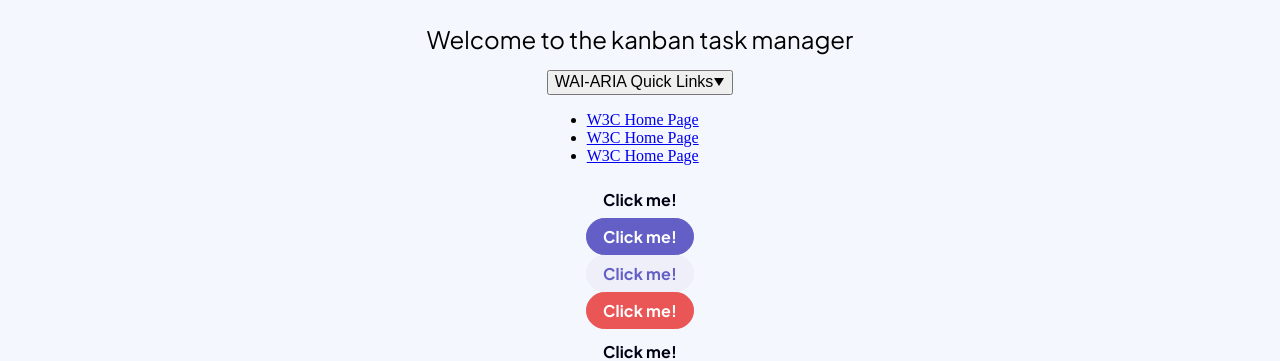
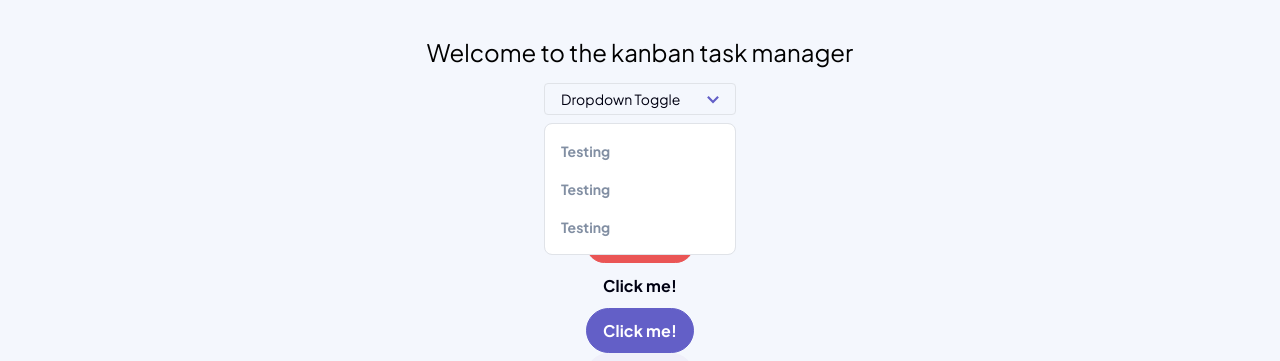
Before and after one commit to Joelynn94/task-manager, a Next.js app: page / in a window 1280 px wide. Shown: the part 388-749 px from the top of the page. Built offline with nearby package versions, Linux system fonts and the light colour scheme; no server answers; the database is empty.

Commit message:
wip: building out the dropdown components

```diff
--- a/components/Dropdown.tsx
+++ b/components/Dropdown.tsx
@@ -2,6 +2,7 @@ import React, { useRef } from "react";
 import DropdownToggle from "./DropdownToggle";
 import DropdownItem from "./DropdownItem";
 import DropdownMenu from "./DropdownMenu";
+import dropdownStyles from "../styles/Dropdown.module.scss";
 
 /**************************************************************************
  * TYPE DEFINITIONS
@@ -42,12 +43,12 @@ type ItemsPropsWeControl =
 
 const Dropdown = ({ ...props }) => {
   return (
-    <div className="menu-button-links">
+    <div className={dropdownStyles.container}>
       <DropdownToggle />
       <DropdownMenu>
-        <DropdownItem />
-        <DropdownItem />
-        <DropdownItem />
+        <DropdownItem itemText="Testing" href="https://google.com" />
+        <DropdownItem itemText="Testing" />
+        <DropdownItem itemText="Testing" />
       </DropdownMenu>
     </div>
   );
--- a/components/DropdownItem.tsx
+++ b/components/DropdownItem.tsx
@@ -1,4 +1,5 @@
 import React, { useRef } from "react";
+import dropdownStyles from "../styles/Dropdown.module.scss";
 
 /**************************************************************************
  * TYPE DEFINITIONS
@@ -21,12 +22,23 @@ type DropdownMenuType = React.ComponentProps<"li"> & {
    * Highlight the menu item as active.
    */
   active?: boolean;
-  // "aria-disabled"?: boolean | "true" | "false";
+  "aria-disabled"?: boolean | "true" | "false";
+  /**
+   * Indicates that its element can be focused
+   */
+  tabIndex?: number;
+  /**
+   * HTML `href` attribute corresponding to `a.href`.
+   */
+  href?: string;
+  /**
+   * Text to use for the link.
+   */
+  itemText: string;
   onClick?: React.MouseEventHandler;
-  children?: React.ReactElement | ((props: ChildType) => React.ReactNode);
 };
 
-type ChildType = {
+type ChildType = React.ComponentProps<"a"> & {
   /**
    * Role for child element should be "menuitem"
    */
@@ -39,29 +51,53 @@ type ChildType = {
    * HTML `href` attribute corresponding to `a.href`.
    */
   href?: string;
+  /**
+   * Text to use for the link.
+   */
+  itemText: string;
 };
+
+/**************************************************************************
+ * UTILITIES
+ **************************************************************************/
+const isEmptyHref = (str: string | undefined) =>
+  typeof str === undefined || !str || str.length === 0;
 
 /**************************************************************************
  * COMPONENT
  **************************************************************************/
-
-const DropdownItem = ({ children, ...props }: DropdownMenuType) => {
+const DropdownItem = ({ itemText, href }: DropdownMenuType) => {
   const menuItemRef = useRef<HTMLLIElement>(null);
 
   const listItemProps = {
-    ...props,
     ref: menuItemRef,
-    role: "none",
+    role: isEmptyHref(href) ? "menuitem" : "none",
   };
 
   const childProps = {
     role: "menuitem",
     tabIndex: -1,
+    href: href,
   };
+
+  const menuItem = () => {
+    if (listItemProps.role === "menuitem") {
+      // tabindex should be set to -1
+    }
+    // else tabindex index should not be set
+  };
+
+  if (isEmptyHref(href)) {
+    return (
+      <li {...listItemProps} className={dropdownStyles.item}>
+        {itemText}
+      </li>
+    );
+  }
   return (
     <li {...listItemProps}>
-      <a href="https://www.w3.org/" {...childProps}>
-        W3C Home Page
+      <a {...childProps} className={dropdownStyles.item}>
+        {itemText}
       </a>
     </li>
   );
--- a/components/DropdownMenu.tsx
+++ b/components/DropdownMenu.tsx
@@ -1,4 +1,5 @@
 import React, { useRef, FocusEvent, AriaRole } from "react";
+import dropdownStyles from "../styles/Dropdown.module.scss";
 
 /**************************************************************************
  * TYPE DEFINITIONS
@@ -31,7 +32,7 @@ const DropdownMenu = (props: DropdownMenuType) => {
   };
 
   return (
-    <ul id="menu2" {...menuProps}>
+    <ul id="menu2" {...menuProps} className={dropdownStyles.list}>
       {props.children}
     </ul>
   );
--- a/components/DropdownToggle.tsx
+++ b/components/DropdownToggle.tsx
@@ -1,4 +1,5 @@
 import React from "react";
+import dropdownStyles from "../styles/Dropdown.module.scss";
 
 /**************************************************************************
  * TYPE DEFINITIONS
@@ -28,17 +29,14 @@ type DropdownToggleType = {
 
 const DropdownButton = () => {
   return (
-    <button type="button" id="menubutton" aria-haspopup="true" aria-controls="">
-      WAI-ARIA Quick Links
-      <svg
-        xmlns="http://www.w3.org/2000/svg"
-        className="down"
-        width="12"
-        height="9"
-        viewBox="0 0 12 9"
-      >
-        <polygon points="1 0, 11 0, 6 8"></polygon>
-      </svg>
+    <button
+      type="button"
+      id="menubutton"
+      aria-haspopup="true"
+      aria-controls=""
+      className={dropdownStyles.toggle}
+    >
+      Dropdown Toggle
     </button>
   );
 };
--- a/styles/Dropdown.module.scss
+++ b/styles/Dropdown.module.scss
@@ -8,9 +8,11 @@
 .toggle {
   @include ds-form-input;
   padding: $ds-space-08 $ds-space-48 $ds-space-08 $ds-space-16;
-  background: url("../public/dropdown-arrow.svg") no-repeat right $ds-space-16 center / $ds-space-12;
+  background: url("../public/dropdown-arrow.svg") no-repeat right $ds-space-16
+    center / $ds-space-12;
   text-align: left;
   color: $ds-black;
+  cursor: pointer;
 }
 
 .list {
--- a/styles/globals.scss
+++ b/styles/globals.scss
@@ -4,3 +4,20 @@
 body {
   background-color: $ds-light-grey;
 }
+
+ul {
+  list-style: none;
+  padding: 0;
+  margin: 0;
+}
+
+[role="menu"] {
+  margin: 0;
+  padding: 7px 4px;
+  list-style: none;
+  // display: none;
+  position: absolute;
+  border: 2px solid #034575;
+  border-radius: 5px;
+  background-color: #eee;
+}
```
